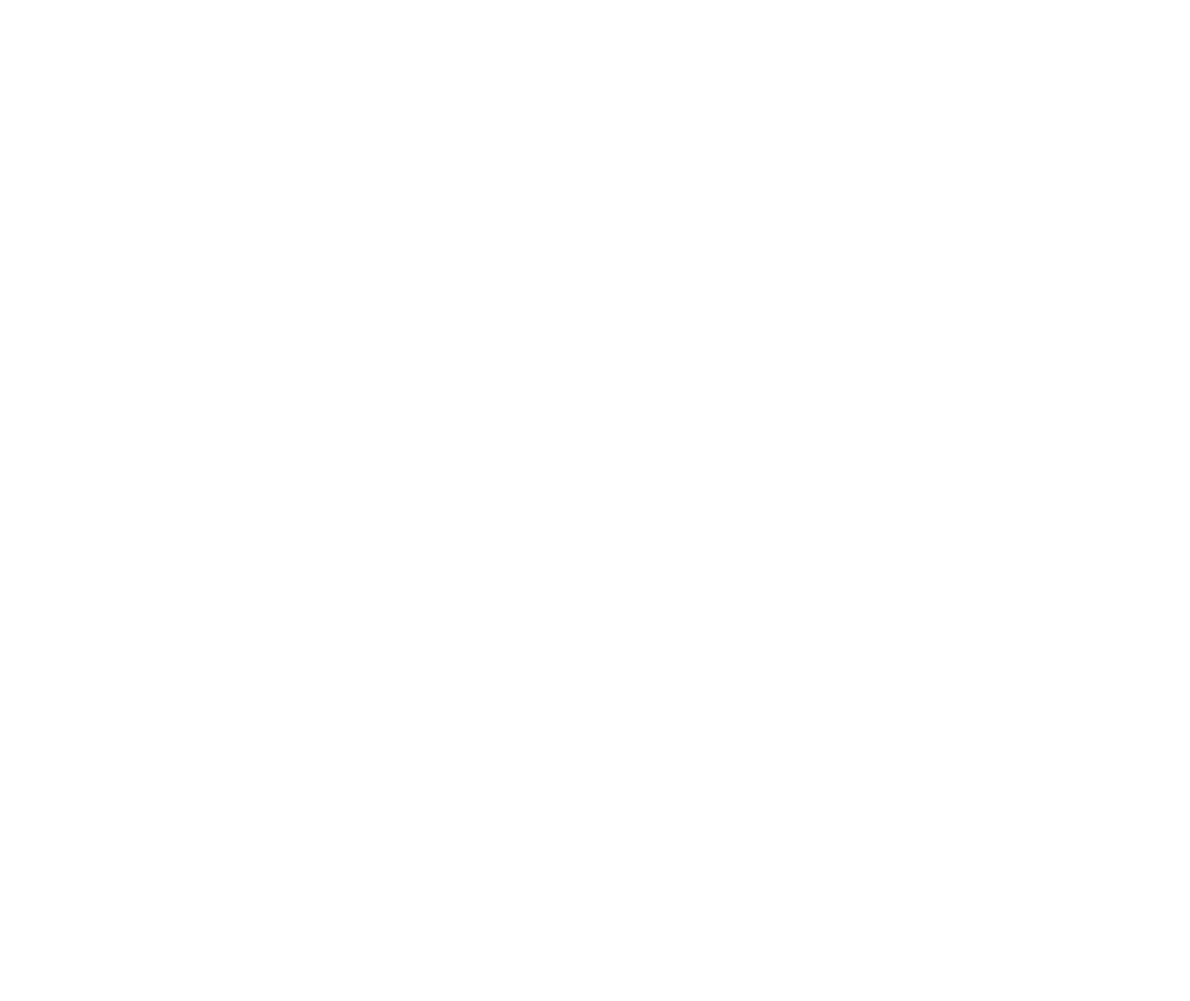
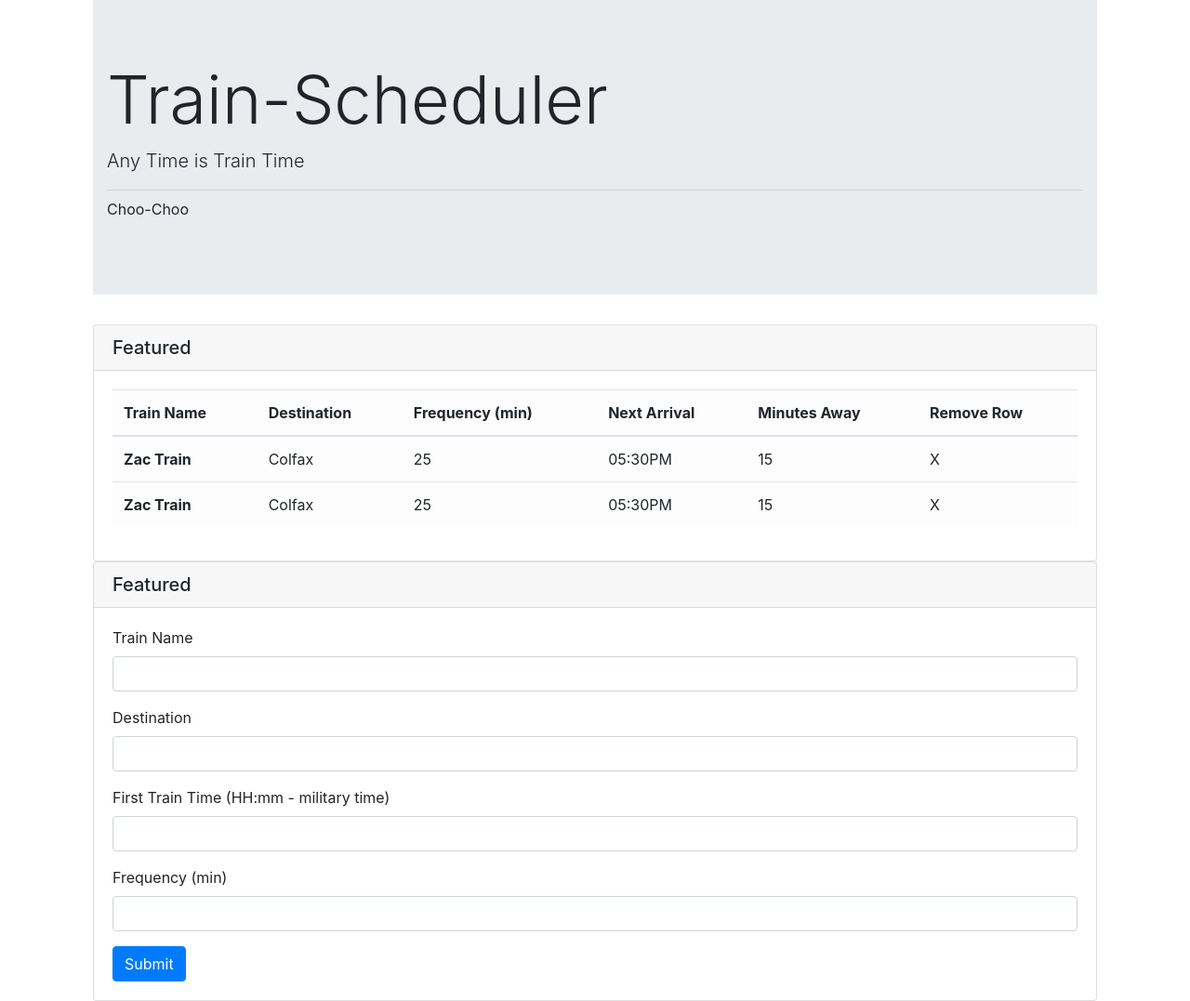
Before and after one commit to ZacKeilholz/train-schedule-maker, a plain HTML site: page index.html in a window 1280 px wide. Shown: the whole page at 93% size. Before the commit the page ends 800 px from the top, so only its background shows below. Drawn offline with nearby package versions, Linux system fonts and the light colour scheme; files whose address does not match are found by name.

Commit message:
Adding bootstrap jumbotron, table, example rows and input form to index.html

```diff
--- a/index.html
+++ b/index.html
@@ -20,6 +20,96 @@
 </head>
 
 <body>
+    <div class="container">
+        <div class="container">
+            <!--Jumbotron Header-->
+            <div class="jumbotron jumbotron-fluid">
+                <div class="container">
+                    <h1 class="display-3">Train-Scheduler
+                    </h1>
+                    <p class="lead">Any Time is Train Time</p>
+                    <hr class="my-2">
+                    <p>Choo-Choo</p>
+                </div>
+            </div>
+        </div>
+
+        <!--Table-->
+        <div class="container">
+            <div class="card">
+                <h5 class="card-header">Featured</h5>
+                <div class="card-body">
+
+                    <table class="table table-light">
+                        <thead>
+                            <tr>
+                                <th scope="col">Train Name</th>
+                                <th scope="col">Destination</th>
+                                <th scope="col">Frequency (min)</th>
+                                <th scope="col">Next Arrival</th>
+                                <th scope="col">Minutes Away</th>
+                                <th scope="col">Remove Row</th>
+                            </tr>
+                        </thead>
+                        <tbody>
+                            <tr>
+                                <th scope="row">Zac Train</th>
+                                <td>Colfax</td>
+                                <td>25</td>
+                                <td>05:30PM</td>
+                                <td>15</td>
+                                <td>X</td>
+                            </tr>
+                            <tr>
+                                <th scope="row">Zac Train</th>
+                                <td>Colfax</td>
+                                <td>25</td>
+                                <td>05:30PM</td>
+                                <td>15</td>
+                                <td>X</td>
+                            </tr>
+
+                        </tbody>
+                    </table>
+                </div>
+            </div>
+        </div>
+
+        <!--Form-->
+        <div class="container">
+            <div class="card">
+                <h5 class="card-header">Featured</h5>
+                <div class="card-body">
+
+                    <form>
+                        <div class="form-group">
+                            <label for="trainNameInput">Train Name</label>
+                            <input type="text" class="form-control" id="input-name" aria-describedby="trainName">
+                        </div>
+
+                        <div class="form-group">
+                            <label for="destinationNameInput">Destination</label>
+                            <input type="text" class="form-control" id="input-destination-" aria-describedby="trainDestination">
+                        </div>
+
+                        <div class="form-group">
+                            <label for="trainTimeInput">First Train Time (HH:mm - military time) </label>
+                            <input type="text" class="form-control" id="input-time" aria-describedby="firstTrainTime">
+                        </div>
+
+                        <div class="form-group">
+                            <label for="frequencyInput">Frequency (min)</label>
+                            <input type="text" class="form-control" id="input-frequency" aria-describedby="trainFrequency">
+                        </div>
+
+
+                        <button type="submit" class="btn btn-primary">Submit</button>
+                    </form>
+                </div>
+
+            </div>
+        </div>
+
 
 
 
```
Lines whose indentation alone changed are shown as unchanged.
